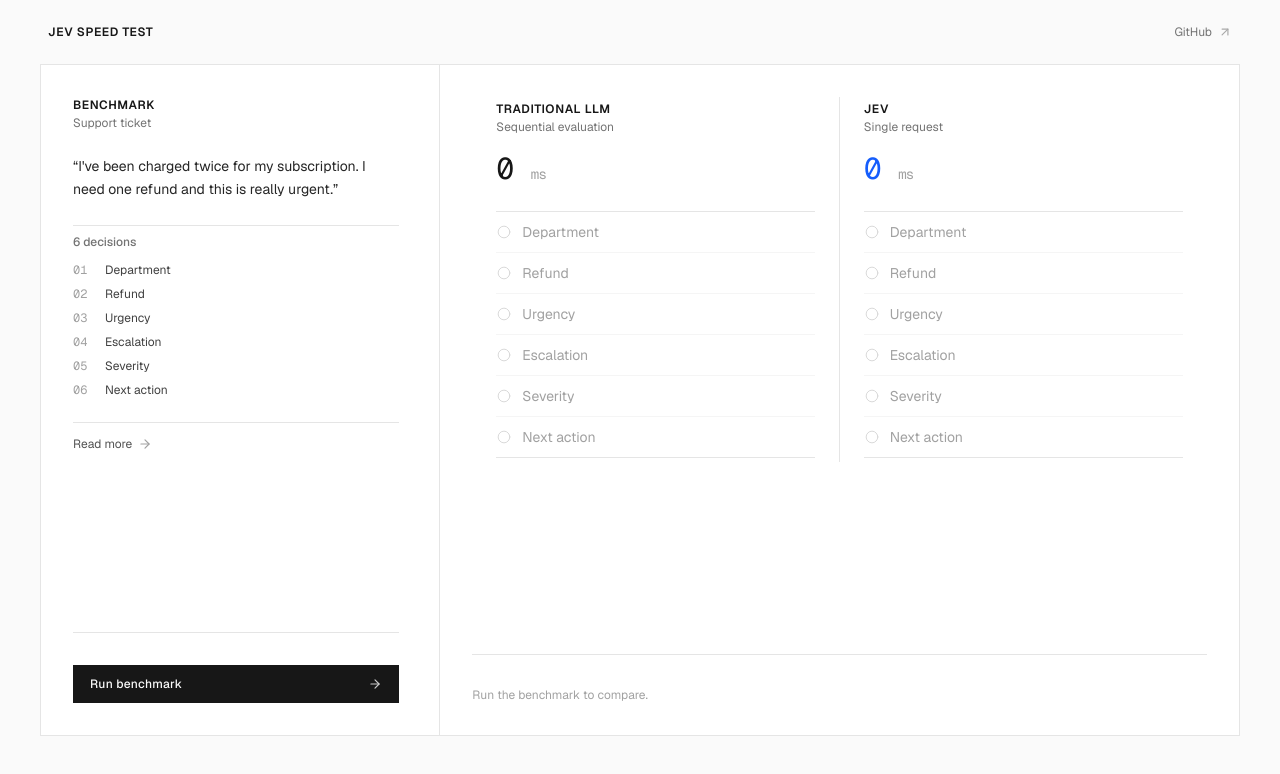
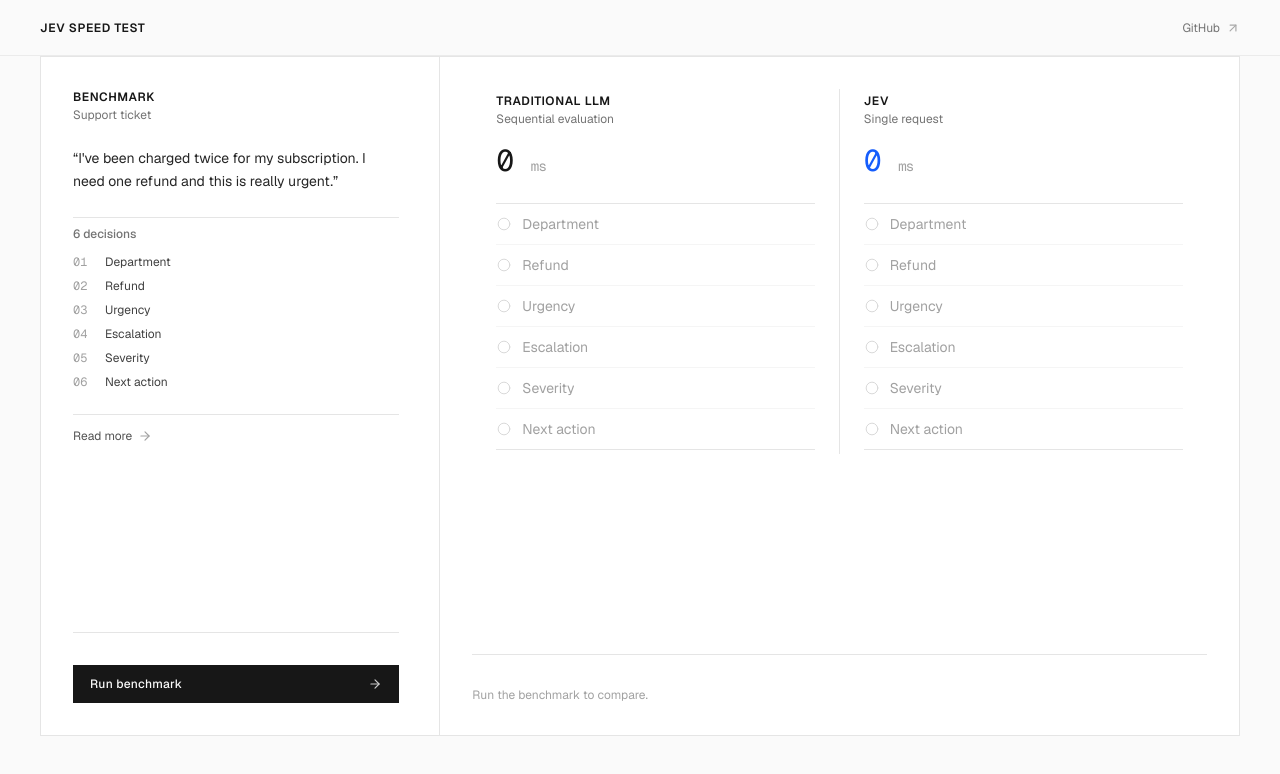
Before and after one commit to dev-amanydv/jev-speedtest, a Next.js app: page / in a window 1280 px wide. Shown: the top 774 px of the page. Built offline with nearby package versions, Linux system fonts and the light colour scheme.

Commit message:
fix: broken-ui

```diff
--- a/app/globals.css
+++ b/app/globals.css
@@ -31,11 +31,21 @@
 html,
 body {
   height: 100%;
+  overflow: hidden;
   background-color: var(--background);
   color: var(--foreground);
   font-family: var(--font-sans);
   -webkit-font-smoothing: antialiased;
   -moz-osx-font-smoothing: grayscale;
+}
+
+/* Hide scrollbars while preserving scroll functionality */
+.no-scrollbar::-webkit-scrollbar {
+  display: none;
+}
+.no-scrollbar {
+  -ms-overflow-style: none; /* IE and Edge */
+  scrollbar-width: none; /* Firefox */
 }
 
 /* Accessible focus styling */
--- a/app/layout.tsx
+++ b/app/layout.tsx
@@ -26,9 +26,9 @@
   return (
     <html
       lang="en"
-      className={`${geistSans.variable} ${geistMono.variable} h-full antialiased`}
+      className={`${geistSans.variable} ${geistMono.variable} h-full overflow-hidden antialiased`}
     >
-      <body className="min-h-full flex flex-col bg-[#FAFAFA] text-[#111111]">{children}</body>
+      <body className="h-full overflow-hidden flex flex-col bg-[#FAFAFA] text-[#111111]">{children}</body>
     </html>
   );
 }
--- a/components/TopNav.tsx
+++ b/components/TopNav.tsx
@@ -3,7 +3,7 @@
 
 export function TopNav() {
   return (
-    <header className="w-full px-8 py-6 md:px-12 flex items-center justify-between select-none">
+    <header className="w-full h-14 px-6 md:px-10 flex-shrink-0 flex items-center justify-between border-b border-neutral-200/70 bg-[#FAFAFA] select-none">
       <div className="flex items-center gap-3">
         <span className="text-xs font-semibold tracking-wider text-neutral-900 uppercase">
           JEV SPEED TEST
```
